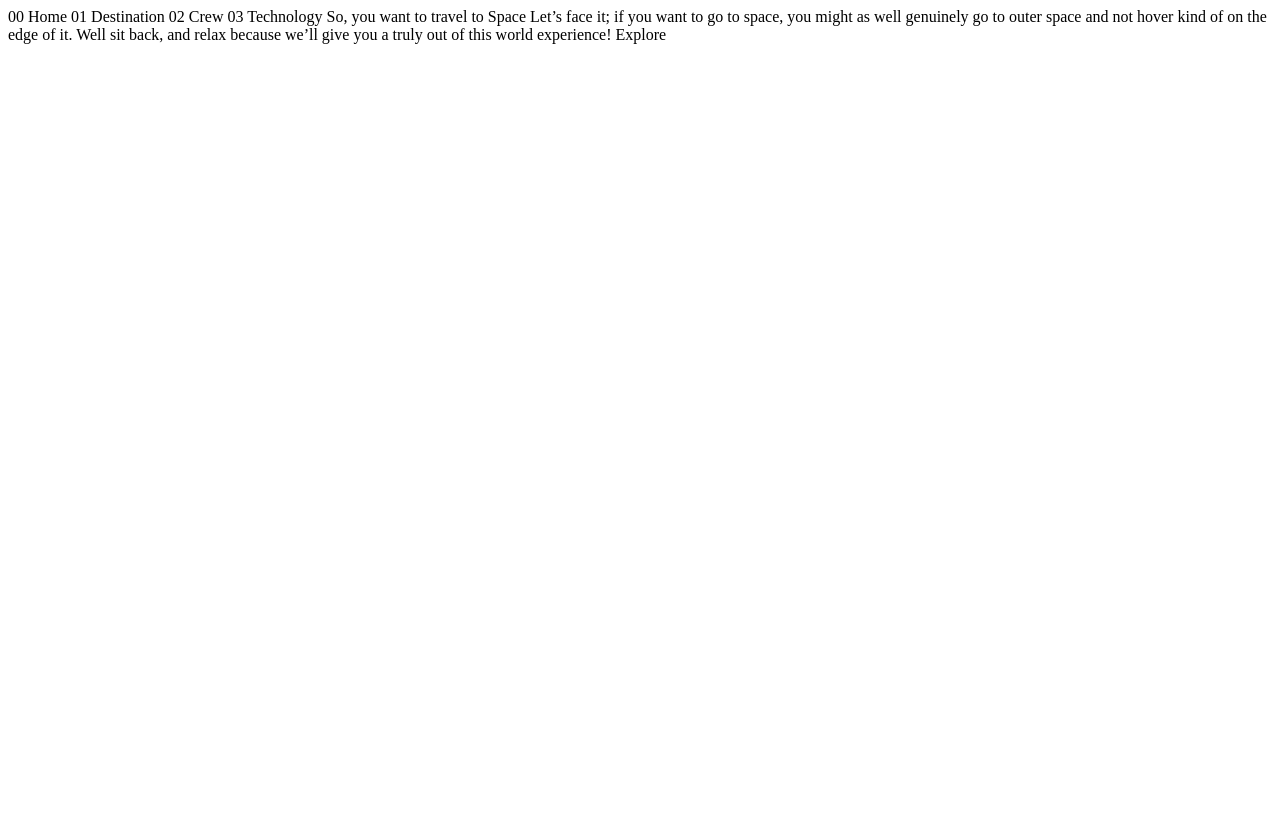
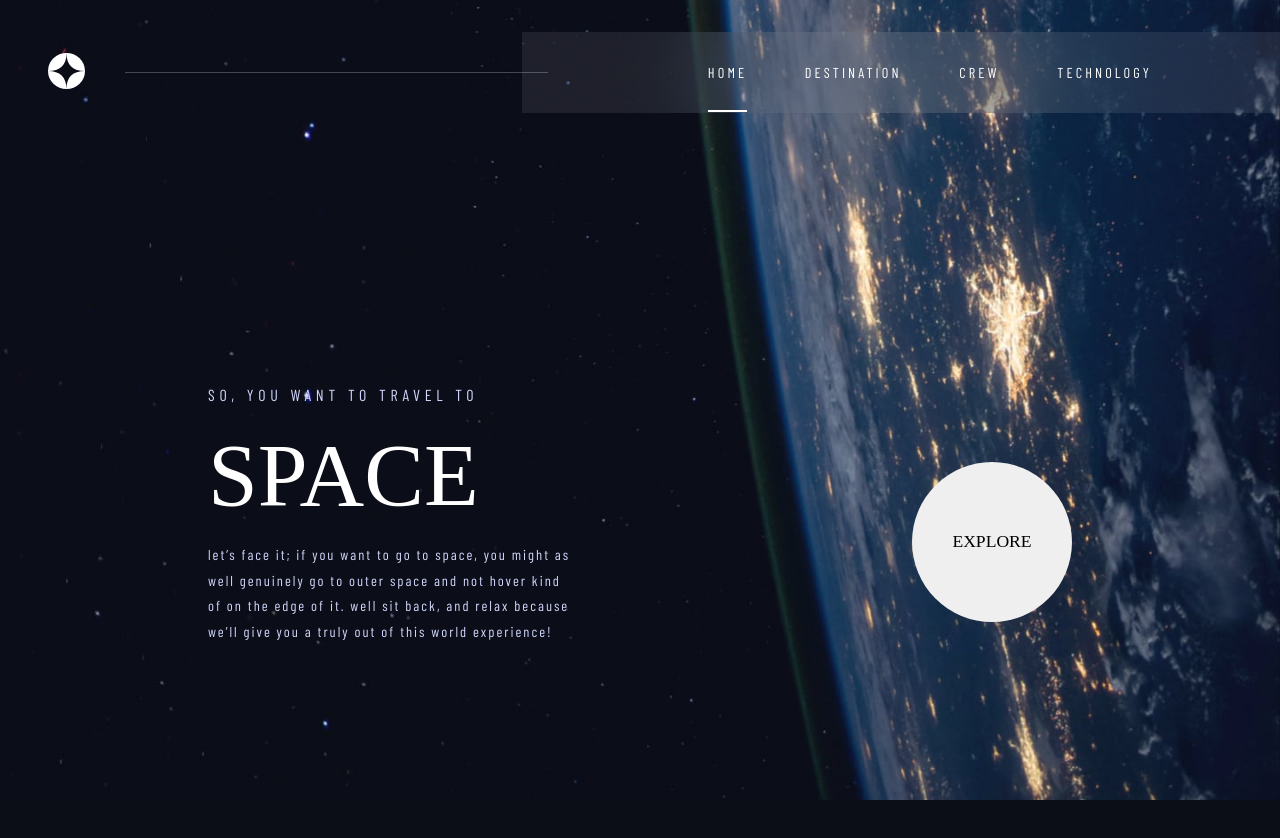
Before and after one commit to shivamkataria13/space-tourism-website, a plain HTML site: page starter-code/index.html in a window 1280 px wide. Before the commit the page ends 800 px from the top, so only its background shows below. Drawn offline with nearby package versions, Linux system fonts and the light colour scheme; a web font is replaced by a local one.

Commit message:
header, home page

```diff
--- /dev/null
+++ b/starter-code/assets/css/style.css
@@ -0,0 +1,405 @@
+@import url('https://fonts.googleapis.com/css2?family=Barlow+Condensed&family=Bellefair&display=swap');
+
+
+*{
+    margin: 0;
+    padding: 0;
+    box-sizing: border-box;
+}
+
+:root{
+    --barlow: 'Barlow Condensed', sans-serif;
+    --bellefair: 'Bellefair', serif;
+
+    /* colors */
+    --dark: #0B0D17;
+    --blue: #d0d6f9;
+    --white: #ffffff;
+}
+
+body{
+    margin: 0;
+    padding: 0;
+    font-family: var(--barlow);
+    background-color: var(--dark);
+    color: white;
+
+    overflow: hidden;
+
+    height: 100vh;
+    width: 100vw;
+}
+button{
+    cursor: pointer;
+}
+
+a{
+    text-decoration: none;
+    list-style: none;
+}
+
+
+
+
+
+
+
+
+
+
+
+/*------------- HEADER ----------*/
+
+.navbarholder img{
+    max-height: 1.6rem;
+}
+
+.header{
+    position: sticky;
+    z-index: 99;
+}
+
+/* header */
+.header .navbarholder{
+    display: flex;
+    align-items: center;
+    justify-content: space-between;
+    padding: 1.3rem 2rem;
+    background: transparent;
+}
+.navbarholder .logo{
+    max-height: 2.3rem;
+}
+
+.navbar{
+    display: flex;
+    flex-direction: column;
+    gap: 1.6rem;
+
+    position: absolute;
+    top: 0;
+    right: -65%;
+
+    height: 100vh;
+    width: 65%;
+    padding: 8rem 2rem;
+    margin: 0;
+
+
+    background-color: #ffffff15;
+    backdrop-filter: blur(3rem);
+    transition: all .26s ease-in-out;
+}
+.navbar.activeNav{
+    right: 0%;
+    transition: all .26s ease-in-out;
+}
+
+
+
+.btn button, button.navCloseBtn{
+    background: none;
+    outline: transparent;
+    border: none;
+}
+
+.navCloseBtn{
+    position: absolute;
+    top: 2rem;
+    right: 2rem;
+}
+
+
+.navbar li{
+    list-style: none;
+    transition: all .21s ease-in-out;
+    transform-origin: center;
+
+    width: max-content;
+
+    font-size: .9rem;
+    letter-spacing: 3.1px;
+    text-transform: uppercase;
+    color: white;
+
+    position: relative;
+}
+
+.navbar li.activePage::after{
+    content: "";
+    height: 2px;
+    width: 100%;
+
+    background-color: #fff;
+
+    position: absolute;
+    top: 1rem;
+    left: 0;
+
+}
+
+
+.navbar li:hover::after{
+    content: "";
+    height: 2px;
+    width: 100%;
+
+    background-color: #ffffff7b;
+
+    position: absolute;
+    top: 1.5rem;
+    left: 0;
+}
+
+.none{
+    display: none;
+}
+
+
+
+
+@media (min-width:740px) {
+
+    .header button, .btn{
+        display: none;
+        visibility: hidden;
+    }
+
+
+    .header .navbarholder {
+        display: flex;
+        justify-content: space-between;
+
+        padding: 0rem 0rem 0 2rem;
+    }
+
+    .navbar{
+        flex-direction: row;
+        justify-content: center;
+        align-self: flex-end;
+
+        position: static;
+
+        padding: 2rem 1rem;
+
+        height: auto;
+        width: auto;
+    }
+
+    .navbar li strong{
+        display: none;
+    }
+
+    .navbar li.activePage::after{
+        top: 2.9rem;
+    }
+
+
+    .navbar li:hover::after{
+        top: 2.9rem;
+    }
+
+}
+
+
+@media (min-width:1024px) {
+
+    .header .navbarholder {
+        padding: 2rem 0rem 0 3rem;
+    }
+
+
+    .header .navbar {
+        padding: 2rem 7rem;
+        gap: 2.6rem;
+    }
+
+    .header .navbar::after{
+        content: "";
+        position: absolute;
+        top: 2.5rem;
+        left: -26vw;
+
+        background-color: rgba(255, 255, 255, 0.245);
+        height: 1.1px;
+        width: 28vw;
+
+    }
+
+}
+
+@media (min-width:1200px) {
+
+    .header .navbar {
+        gap: 3.6rem;
+        padding: 2rem 8rem;
+    }
+
+    .header .navbar::after{
+        left: -31vw;
+        width: 33vw;
+    }
+
+
+
+}
+
+
+
+
+
+
+
+
+
+
+
+
+
+
+/*------------- HOME --------------*/
+
+main{
+    height: 100%;
+
+    background-image: url("/starter-code/assets/home/background-home-mobile.jpg");
+    background-size: cover;
+    background-repeat: no-repeat;
+    background-attachment: fixed;
+}
+
+
+section{
+    height: 100%;
+    width: 100%;
+
+    display: flex;
+    align-items: center;
+    flex-direction: column;
+    gap: 2rem;
+
+    text-align: center;
+    padding: 2rem;
+}
+
+.home{
+
+    text-transform:uppercase;
+
+    position: relative;
+}
+
+.home .homeText{
+    display: flex;
+    flex-direction: column;
+    gap: 1rem;
+}
+
+
+
+.home .headingText{
+    text-transform: uppercase;
+    letter-spacing: 4.75px;
+    font-size: 1rem;
+    color: var(--blue);
+}
+
+.home h1{
+    margin: 0;
+    font-family: var(--bellefair);
+    font-weight: 200;
+    font-size: clamp(5rem, 7vw, 8rem);
+}
+
+.home p{
+    color: var(--blue);
+    font-size: .9rem;
+    line-height: 1.6rem;
+    letter-spacing: 2px;
+    text-transform: lowercase;
+
+}
+
+
+
+
+button.explore{
+    margin-top: 3.6rem;
+    height: 8rem;
+    width: 8rem;
+    border-radius: 50%;
+    border: none;
+
+    font-size: 1.1rem;
+    text-transform: uppercase;
+    font-family: var(--bellefair);
+
+    position: relative;
+}
+
+
+
+button.explore:hover::after{
+    content: "";
+    height: 13rem;
+    width: 13rem;
+    border-radius: 50%;
+    background-color: #ffffff26;
+
+    position: absolute;
+    inset: -2.5rem;
+
+    transition: all .3s ease-in-out;
+}
+
+
+
+
+@media (min-width:740px) {
+
+    .main{
+        background-image: url('/starter-code/assets/home/background-home-desktop.jpg');
+        background-position: right;
+
+    }
+
+    .home{
+        padding-inline: 6rem;
+        flex-direction: row;
+        text-align: left;
+
+        gap: 13rem;
+    }
+}
+
+@media (min-width:1024px) {
+
+    .home{
+        padding-inline: 9rem;
+    }
+
+    button.explore{
+        height: 10rem;
+        width: 10rem;
+    }
+
+    button.explore:hover::after{
+        height: 16rem;
+        width: 16rem;
+        inset: -3rem;
+    }
+
+
+
+}
+
+
+@media (min-width:1200px){
+
+    .home{
+        gap: 21rem;
+        padding-inline: 13rem;
+    }
+
+
+}
--- a/starter-code/index.html
+++ b/starter-code/index.html
@@ -6,22 +6,65 @@
 
   <link rel="icon" type="image/png" sizes="32x32" href="./assets/favicon-32x32.png">
 
-  <title>Frontend Mentor | Space tourism website</title>
+  <title>Space tourism website</title>
+
+  <link rel="stylesheet" href="assets/css/style.css">
+  <script src="script.js" defer></script>
 </head>
+
 <body>
 
-  00 Home
-  01 Destination
-  02 Crew
-  03 Technology
 
-  So, you want to travel to
-  Space
-  Let’s face it; if you want to go to space, you might as well genuinely go to
-  outer space and not hover kind of on the edge of it. Well sit back, and relax
-  because we’ll give you a truly out of this world experience!
 
-  Explore
+
+
+  <main class="main">
+
+    <header class="header">
+
+      <nav class="navbarholder">
+
+          <a href="index.html"><img src="assets/shared/logo.svg" class="logo" alt="logo"></a>
+
+          <ul class="navbar">
+              <div>
+                  <button class="none navCloseBtn" type="button" title="menu-closebtn"><img src="assets/shared/icon-close.svg" alt="" class="menu-closeimg"></button>
+              </div>
+
+              <a href="index.html"><li class="activePage"> <strong>00</strong>  Home</li></a>
+              <a href="destination-moon.html"><li> <strong>01</strong>  Destination</li></a>
+              <a href="crew-commander.html"><li> <strong>02</strong>  Crew</li></a>
+              <a href="technology-vehicle.html"><li> <strong>03</strong>  Technology</li></a>
+            </ul>
+
+            <div class="btn">
+              <button class="navOpenBtn" type="button" title="menubtn"><img src="assets/shared/icon-hamburger.svg" alt="" class="menuimg"></button>
+            </div>
+
+          </nav>
+
+
+    </header>
+
+    <section class="home" >
+
+          <div class="homeText">
+            <p class="headingText">So, you want to travel to</p>
+            <h1>Space</h1>
+            <p>Let’s face it; if you want to go to space, you might as well genuinely go to
+              outer space and not hover kind of on the edge of it. Well sit back, and relax
+              because we’ll give you a truly out of this world experience!</p>
+          </div>
+
+          <a href="destination-moon.html"><button class="explore">Explore</button></a>
+
+        </section>
+
+    </main>
+
+
+
+
 
 </body>
 </html>
--- /dev/null
+++ b/starter-code/script.js
@@ -0,0 +1,45 @@
+// // nav button open and close
+// const navbtn = document.querySelector('.navBtn')
+// console.log(navbtn)
+
+
+// navBtn.addEventListener('click', ()=>{
+//     const isOpened = buttontwo.getAttribute('aria-expanded');
+//     if(isOpened === "false"){
+//         buttontwo.setAttribute('aria-expanded', 'true')
+//     }
+//     else{
+//         buttontwo.setAttribute('aria-expanded', 'false')
+//     }
+// })
+
+
+const navOpenBtn = document.querySelector('.btn')
+const navCloseBtn = document.querySelector('.navCloseBtn')
+console.log(navOpenBtn)
+console.log(navCloseBtn)
+const navbar = document.querySelector('.navbar')
+
+navOpenBtn.addEventListener('click',()=>{
+    navCloseBtn.classList.remove('none')
+    navbar.classList.add('activeNav')
+})
+
+navCloseBtn.addEventListener('click', ()=>{
+    navCloseBtn.classList.remove('none')
+    navbar.classList.remove('activeNav')
+})
+
+
+// opening navbar
+// const navbar = document.querySelector(".navbar")
+
+
+buttontwo.addEventListener('click', ()=>{
+    if(!navbar.classList.contains('active')){
+        navbar.classList.add('active')
+
+    }else{
+        navbar.classList.remove('active')
+    }
+})
```
